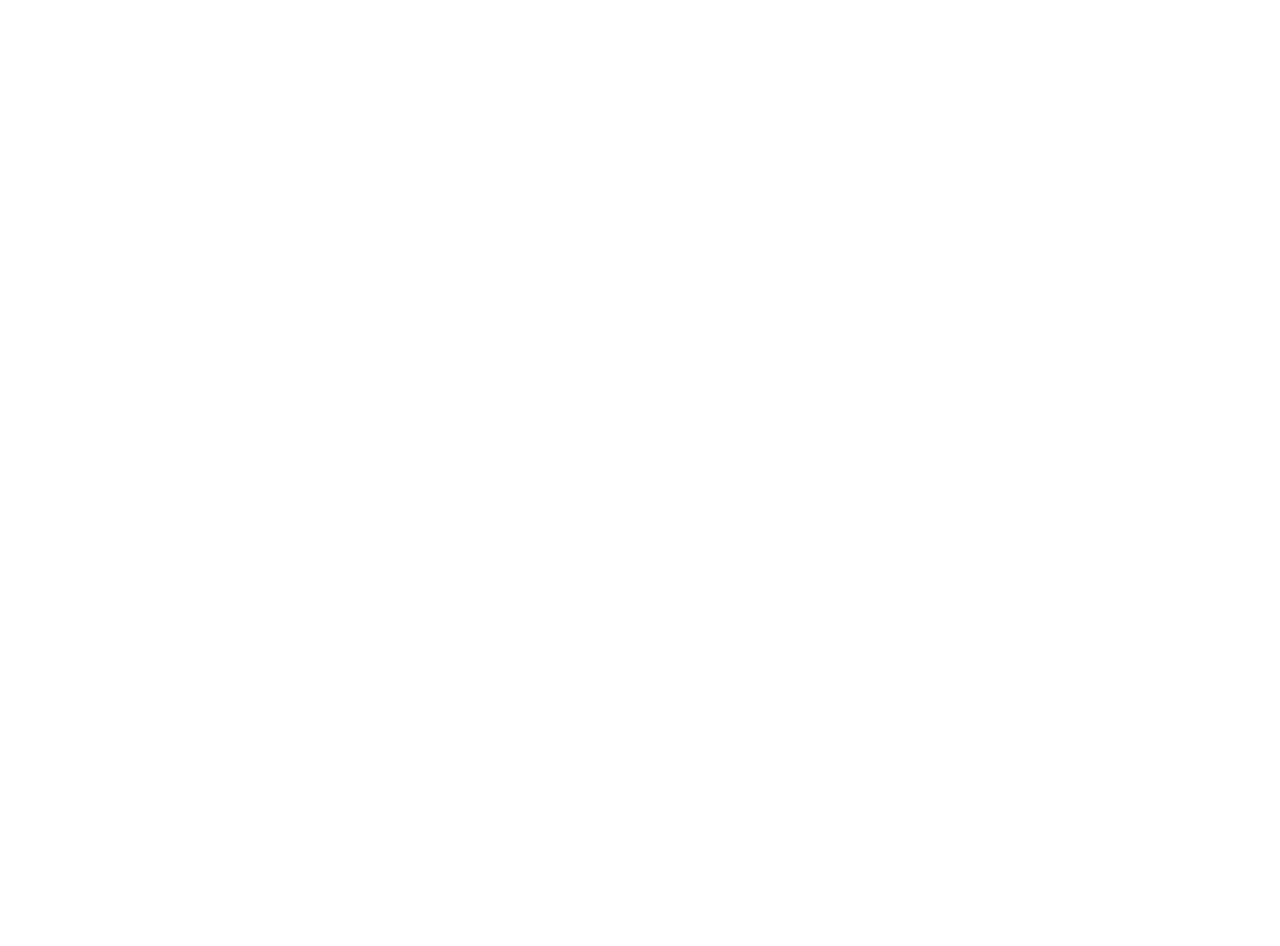
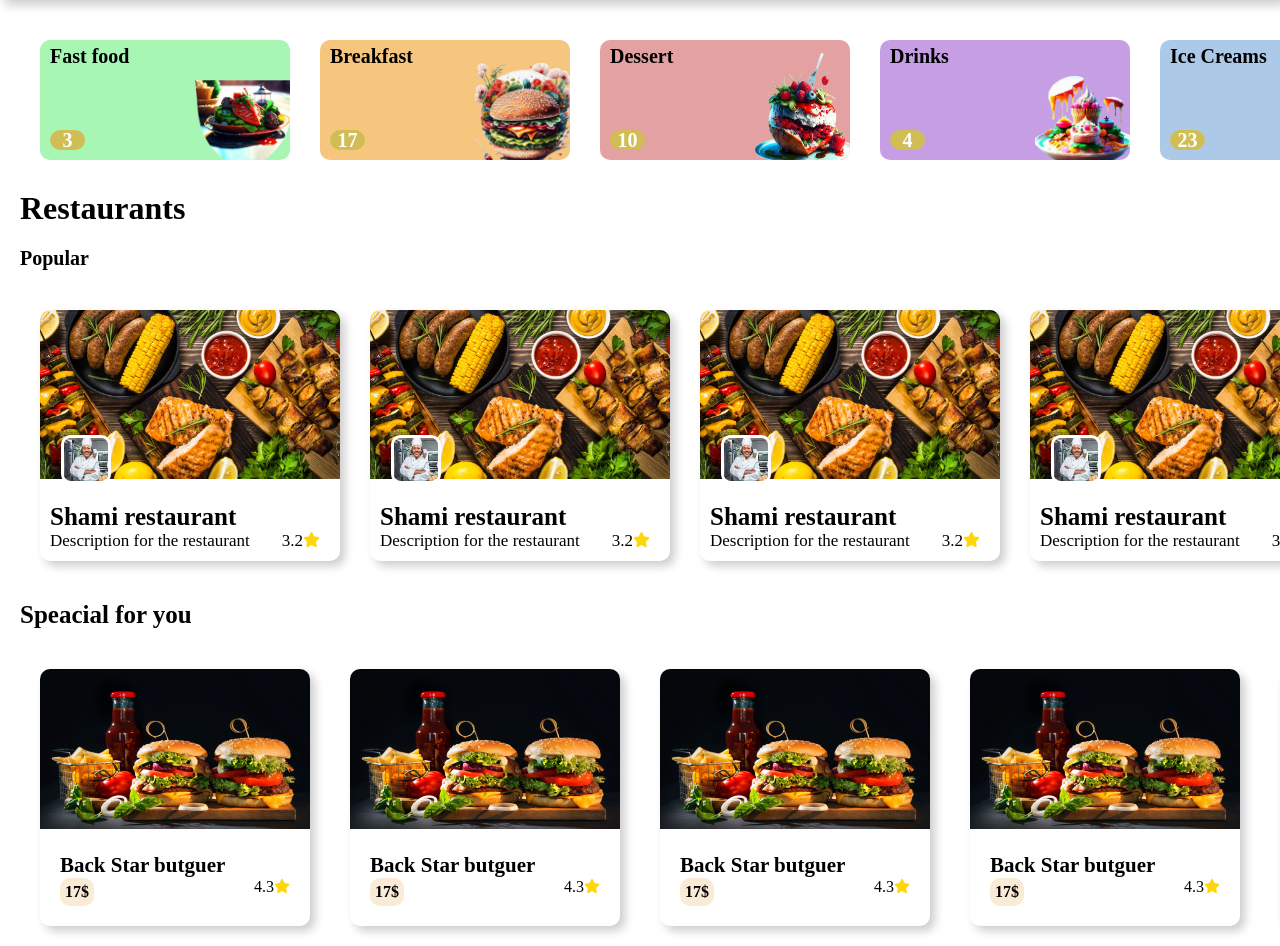
Before and after one commit to aramali0/restaurant-management-system, a React (Vite) app in the folder rms-front/: page /home in a window 1280 px wide. Before the commit this address had no page. Shown: the part 120-1066 px from the top of the page. Before the commit the page ends 800 px from the top, so only its background shows below. Built offline with nearby package versions, Linux system fonts and the light colour scheme.

Commit message:
add home page features

```diff
--- a/rms-front/src/components/Client Componenets/category-card/category.style.css
+++ b/rms-front/src/components/Client Componenets/category-card/category.style.css
@@ -6,6 +6,7 @@
 
 
 .card{
+    cursor: pointer;
     min-width: 250px;
     width: 250px;
     height: 120px;
--- /dev/null
+++ b/rms-front/src/components/Client Componenets/meal-card/meal.card.css
@@ -0,0 +1,51 @@
+*{
+    margin: 0;
+    padding: 0;
+    box-sizing: border-box;
+}
+
+.meal-card{
+    width: 270px;
+    min-width: 270px;
+    background-color: white;
+    margin: 20px;
+    border-radius: 10px;
+    overflow: hidden;
+    box-shadow: 5px 5px 10px rgba(0, 0, 0, 0.2);
+    transition: 0.3s;
+    cursor: pointer;
+}
+
+.meal-card:hover{
+    transform: scale(1.1);
+}
+.meal-img-src{
+    width: 270px;
+    height: 160px;
+}
+
+.meal-info{
+    margin: 10px;
+    padding: 10px;
+}
+
+.meal-rating-price{
+    display: flex;
+    justify-content: space-between;
+}
+.meal-rating{
+    display: flex;
+}
+.start-rat-meal{
+    color: #FFD60A;
+}
+.meal-name{
+    font-size: 21px;
+    font-weight: 800;
+}
+.meal-price{
+    font-weight: 700;
+    background-color: antiquewhite;
+    padding: 5px;
+    border-radius: 10px;
+}
--- /dev/null
+++ b/rms-front/src/components/Client Componenets/meal-card/meal.card.jsx
@@ -0,0 +1,20 @@
+import { FaStar } from "react-icons/fa6";
+import  './meal.card.css'
+
+function MealCard({mealName , mealPrice, mealRating, mealImage}) {
+    return ( <div className="meal-card">
+        <div className="meal-image"><img className="meal-img-src" src={mealImage} /></div>
+        <div className="meal-info">
+            <div className="meal-name">{mealName}</div>
+            <div className="meal-rating-price">
+                <div className="meal-price">{mealPrice}</div>
+                <div className="meal-rating">
+                    <p className="rating">{mealRating}</p>
+                    <FaStar className="start-rat-meal" />
+                </div>
+            </div>
+        </div>
+    </div> );
+}
+
+export default MealCard;
--- a/rms-front/src/components/Client Componenets/restaurant-card/restaurant.card.jsx
+++ b/rms-front/src/components/Client Componenets/restaurant-card/restaurant.card.jsx
@@ -1,13 +1,20 @@
 import './restaurant.card.style.css'
+import { FaStar } from "react-icons/fa6";
 function RestaurantCard({restaurantName, restaurantDescription , rrstaurantImage,restaurantCoverImage, restaurantRating}) {
     return (<div>
         <div className='rest-card'>
             <div className='cover-image-rest'> <img className='img-cover' src={restaurantCoverImage} alt="cover-image" /> </div>
             <div className='brand-image-rest'> <img className='img-brand' width="100" src={rrstaurantImage} alt='brand-image' /></div>
-            <div className='info'>
+            <div className='info-rest'>
                 <div className='rest-name'>{restaurantName}</div>
-                <div className='rest-desc'>{restaurantDescription}</div>
-                <div className='rest-rat'>{restaurantRating}</div>
+                <div className='rest-desc'>
+                    <p>{restaurantDescription}</p>
+                    <div className='rest-rat'>
+                        <p>{restaurantRating}</p>
+                        <FaStar style={{color : '#FFD60A'}}/>
+                    </div>
+                </div>
+
             </div>
         </div>
         </div> );
--- a/rms-front/src/components/Client Componenets/restaurant-card/restaurant.card.style.css
+++ b/rms-front/src/components/Client Componenets/restaurant-card/restaurant.card.style.css
@@ -6,6 +6,7 @@
 
 
 .rest-card{
+    cursor: pointer;
     background-color: white;
     width: 300px;
     min-width: 300px;
@@ -15,6 +16,11 @@
     overflow: hidden;
     box-shadow: 5px 5px 10px rgba(0, 0, 0, 0.2);
     position: relative;
+    transition: 0.3s;
+}
+
+.rest-card:hover{
+    transform: scale(1.1);
 }
 .cover-image-rest{
     width: 100%;
@@ -29,7 +35,7 @@
     position: absolute;
     border-radius: 20%;
     left: 7%;
-    top: 60%;
+    top: 50%;
 }
 
 .img-brand{
@@ -38,3 +44,23 @@
     border-radius: 20%;
     background-size: cover;
 }
+
+.info-rest{
+    margin-top: 10px;
+    padding: 10px;
+}
+
+.rest-name{
+    font-size: 25px;
+    font-weight: 700;
+}
+.rest-desc{
+    font-size: 17px;
+    display: flex;
+    justify-content: space-between;
+}
+
+.rest-rat{
+    display: flex;
+    margin-right: 10px;
+}
--- /dev/null
+++ b/rms-front/src/components/Client Componenets/resttype-card/restauranttype.card.css
@@ -0,0 +1,26 @@
+*{
+    padding: 0;
+    margin: 0;
+    box-sizing: border-box;
+}
+
+.rest-type-card{
+    cursor: pointer;
+    font-size: 20px;
+    margin: 10px;
+    background-color: rgb(236, 229, 229);
+    padding: 10px;
+    width: 70px;
+    border-radius: 20px;
+    display: flex;
+    justify-content: center;
+    align-items: center;
+    font-weight: bold;
+    transition: 0.3s;
+}
+.rest-type-card.active{
+    border: 2px solid black;
+}
+.rest-type-card:hover{
+    transform: scale(1.1);
+}
--- a/rms-front/src/main.jsx
+++ b/rms-front/src/main.jsx
@@ -2,10 +2,11 @@
 import ReactDOM from 'react-dom/client'
 import './index.css'
 import App from './App.jsx'
+import AppClient from './pages/Client-pages/ClientApp.jsx'
 
 
 ReactDOM.createRoot(document.getElementById('root')).render(
   <React.StrictMode>
-    <App />
+    <AppClient />
   </React.StrictMode>,
 )
--- a/rms-front/src/pages/Client-pages/Pages/HomePage/home.page.jsx
+++ b/rms-front/src/pages/Client-pages/Pages/HomePage/home.page.jsx
@@ -2,6 +2,8 @@
 import CategoryCard from "../../../../components/Client Componenets/category-card/category.card";
 import './home.style.css'
 import RestaurantCard from "../../../../components/Client Componenets/restaurant-card/restaurant.card";
+import MealCard from "../../../../components/Client Componenets/meal-card/meal.card";
+import RestaurantType from "../../../../components/Client Componenets/resttype-card/restauranttype.card";
 
 const basePathCat = "src/assets/client-assets/categories-images/"
 export default function HomePage() {
@@ -44,9 +46,45 @@
                                             <div>5</div> : undefined
         :
         undefined}
+        <h1 className="main-title">Restaurants</h1>
         <div className="restaurant">
-            <div className="title">Restaurants</div>
+            <div className="title">Popular</div>
             <div className="restaurant-items">
+                <RestaurantCard
+                    restaurantName="Shami restaurant"
+                    restaurantDescription="Description for the restaurant "
+                    restaurantRating={3.2}
+                    rrstaurantImage="src/assets/client-assets/restautant-images/rest-brand.jpg"
+                    restaurantCoverImage="src/assets/client-assets/restautant-images/rest-cover.jpg"
+                    />
+                <RestaurantCard
+                    restaurantName="Shami restaurant"
+                    restaurantDescription="Description for the restaurant "
+                    restaurantRating={3.2}
+                    rrstaurantImage="src/assets/client-assets/restautant-images/rest-brand.jpg"
+                    restaurantCoverImage="src/assets/client-assets/restautant-images/rest-cover.jpg"
+                    />
+                <RestaurantCard
+                    restaurantName="Shami restaurant"
+                    restaurantDescription="Description for the restaurant "
+                    restaurantRating={3.2}
+                    rrstaurantImage="src/assets/client-assets/restautant-images/rest-brand.jpg"
+                    restaurantCoverImage="src/assets/client-assets/restautant-images/rest-cover.jpg"
+                    />
+                <RestaurantCard
+                    restaurantName="Shami restaurant"
+                    restaurantDescription="Description for the restaurant "
+                    restaurantRating={3.2}
+                    rrstaurantImage="src/assets/client-assets/restautant-images/rest-brand.jpg"
+                    restaurantCoverImage="src/assets/client-assets/restautant-images/rest-cover.jpg"
+                    />
+                <RestaurantCard
+                    restaurantName="Shami restaurant"
+                    restaurantDescription="Description for the restaurant "
+                    restaurantRating={3.2}
+                    rrstaurantImage="src/assets/client-assets/restautant-images/rest-brand.jpg"
+                    restaurantCoverImage="src/assets/client-assets/restautant-images/rest-cover.jpg"
+                    />
                 <RestaurantCard
                     restaurantName="Shami restaurant"
                     restaurantDescription="Description for the restaurant "
@@ -56,8 +94,58 @@
                     />
             </div>
         </div>
-        <h1>Some Meals Randomly</h1>
-        {/* //!Restaurants */}
-        {/* //!Special For you (Some meals) */}
+        <div className="meals">
+            <div className="title">Speacial for you</div>
+            <div className="meals-items">
+                <MealCard
+                    mealName="Back Star butguer"
+                    mealPrice="17$"
+                    mealRating={4.3}
+                    mealImage="src/assets/client-assets/restautant-images/meal1.jpg"
+                />
+                <MealCard
+                    mealName="Back Star butguer"
+                    mealPrice="17$"
+                    mealRating={4.3}
+                    mealImage="src/assets/client-assets/restautant-images/meal1.jpg"
+                />
+                <MealCard
+                    mealName="Back Star butguer"
+                    mealPrice="17$"
+                    mealRating={4.3}
+                    mealImage="src/assets/client-assets/restautant-images/meal1.jpg"
+                />
+                <MealCard
+                    mealName="Back Star butguer"
+                    mealPrice="17$"
+                    mealRating={4.3}
+                    mealImage="src/assets/client-assets/restautant-images/meal1.jpg"
+                />
+                <MealCard
+                    mealName="Back Star butguer"
+                    mealPrice="17$"
+                    mealRating={4.3}
+                    mealImage="src/assets/client-assets/restautant-images/meal1.jpg"
+                />
+                <MealCard
+                    mealName="Back Star butguer"
+                    mealPrice="17$"
+                    mealRating={4.3}
+                    mealImage="src/assets/client-assets/restautant-images/meal1.jpg"
+                />
+                <MealCard
+                    mealName="Back Star butguer"
+                    mealPrice="17$"
+                    mealRating={4.3}
+                    mealImage="src/assets/client-assets/restautant-images/meal1.jpg"
+                />
+                <MealCard
+                    mealName="Back Star butguer"
+                    mealPrice="17$"
+                    mealRating={4.3}
+                    mealImage="src/assets/client-assets/restautant-images/meal1.jpg"
+                />
+            </div>
+        </div>
     </>  );
 }
--- a/rms-front/src/pages/Client-pages/Pages/HomePage/home.style.css
+++ b/rms-front/src/pages/Client-pages/Pages/HomePage/home.style.css
@@ -5,8 +5,9 @@
 }
 
 .categories-container {
+    margin-left: 20px;
+    margin-top: 20px;
     display: flex;
-    width: 100%;
     overflow-x: scroll;
     scroll-behavior: smooth;
 }
@@ -15,3 +16,39 @@
 .categories-container::-webkit-scrollbar {
     display: none;
 }
+
+.restaurant-items{
+    margin-left: 20px;
+    margin-top: 20px;
+    display: flex;
+    overflow-x: scroll;
+    scroll-behavior: smooth;
+}
+.restaurant-items::-webkit-scrollbar{
+    display: none;
+}
+
+.meals-items{
+    margin-left: 20px;
+    margin-top: 20px;
+    display: flex;
+    overflow: scroll;
+}
+.meals-items::-webkit-scrollbar{
+    display: none;
+}
+
+.main-title{
+    margin-left: 20px;
+}
+
+.restaurant .title{
+    margin-left: 20px;
+    margin-top: 20px;
+    margin-bottom: 0;
+}
+
+.meals .title{
+    margin: 20px;
+    font-size: 25px;
+}
```
Also changed, not shown: rms-front/src/components/Client Componenets/resttype-card/restauranttype.card.jsx (added, +12 -0 lines), rms-front/src/assets/client-assets/restautant-images/meal1.jpg (added), 1 other file (tests, documents, lock files or other folders).
